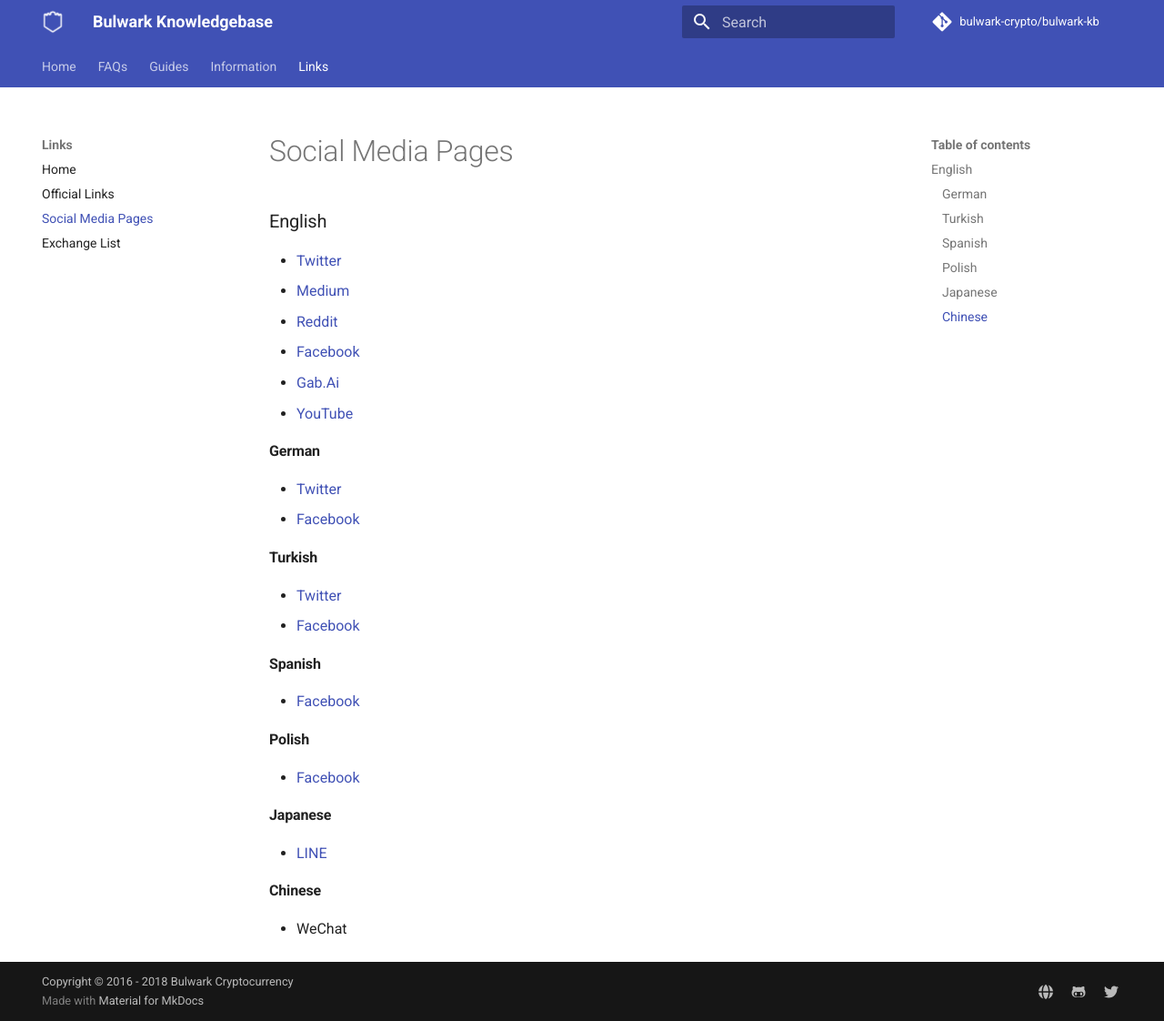
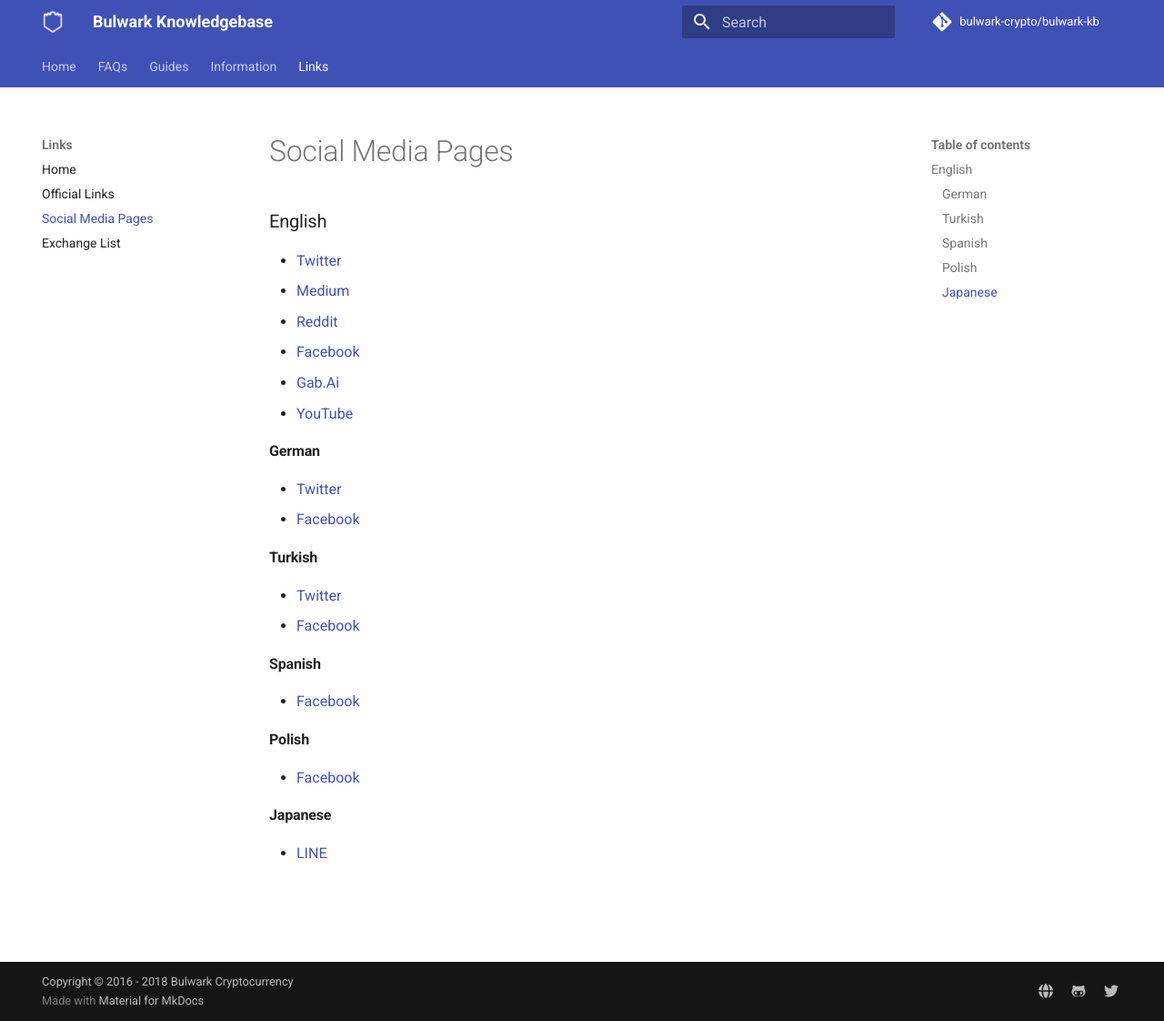
Before and after one commit to bulwark-crypto/Bulwark-KB, an MkDocs documentation site: the page built from docs/Links/Social-Media-Pages.md, in a window 1280 px wide and 1122 px high. Shown: the whole window at 91% size. Built offline with MkDocs 1.6.1 and Material for MkDocs 9.7.7, drawn with Linux system fonts in a browser that asks for light colours; comment, search, counter and statistics services are not loaded.

Commit message:
Removal of WeChat -Social...

```diff
--- a/docs/Links/Social-Media-Pages.md
+++ b/docs/Links/Social-Media-Pages.md
@@ -24,6 +24,3 @@
 
 #### Japanese
 * [LINE](http://line.me/R/ti/g/jO-gyHNqN6)
-
-#### Chinese
-* WeChat
```
